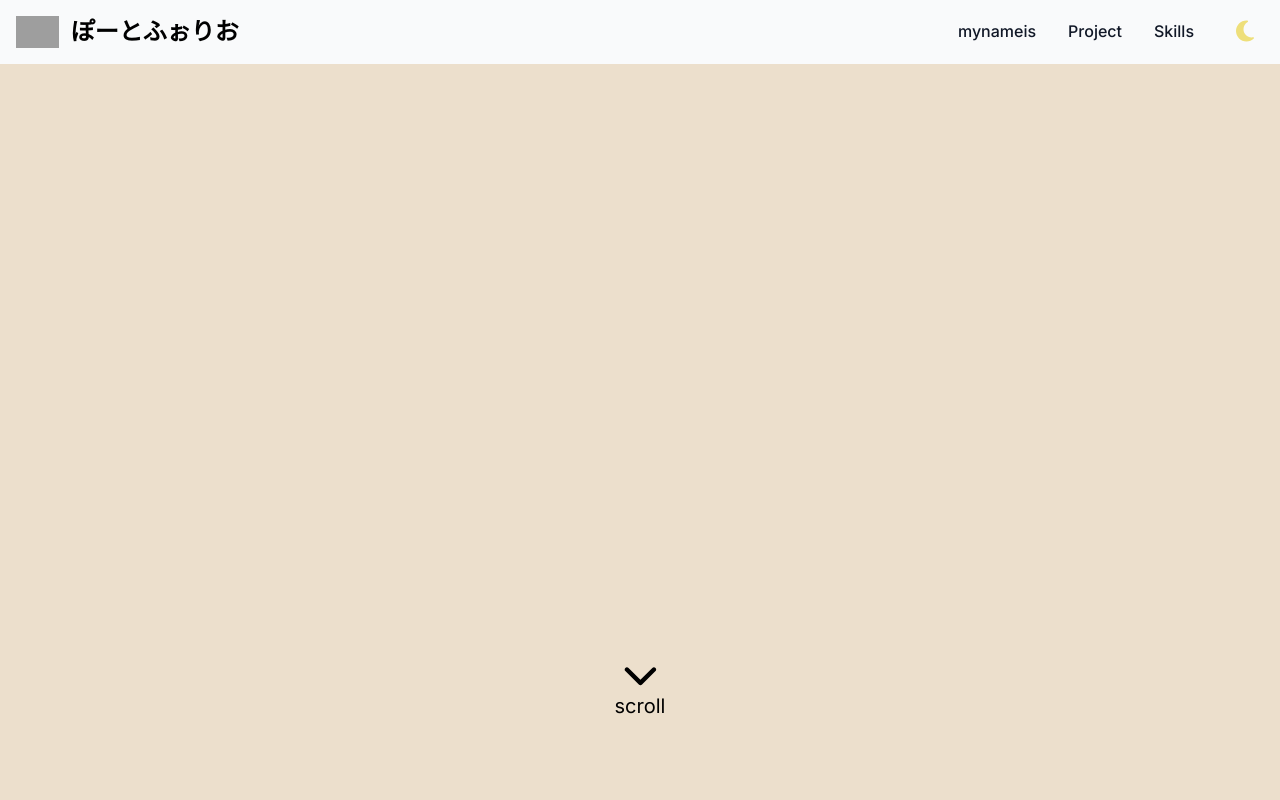
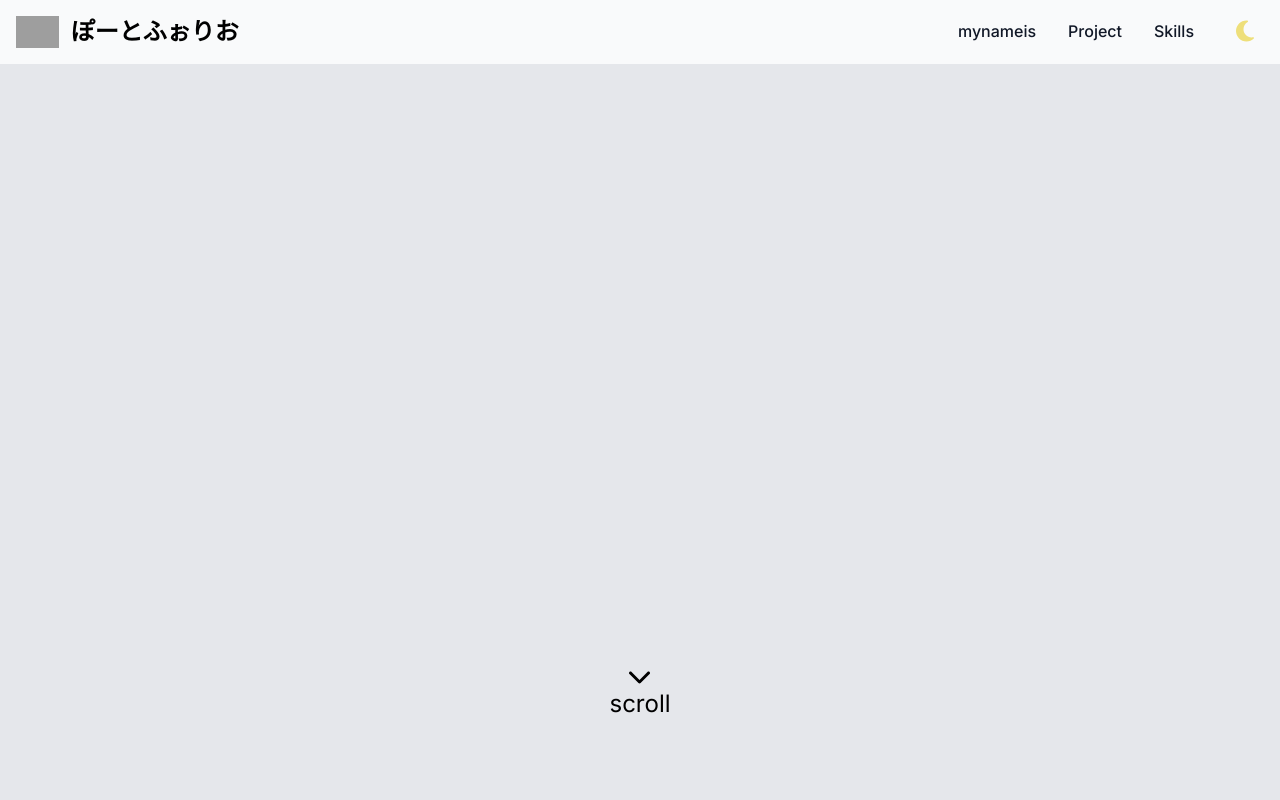
Before and after one commit to various3211workd/learn_portfolio, a Next.js app: page / in a window 1280 px wide. Shown: the top 800 px of the page. Built offline with nearby package versions, Linux system fonts and the light colour scheme; grey boxes are pictures that could not be loaded.

Commit message:
[Fix] scrool design

```diff
--- a/src/components/intro.tsx
+++ b/src/components/intro.tsx
@@ -7,10 +7,9 @@ const Intro = () => {
   return (
     <div className="flex justify-center w-full h-screen">
 
-
-      <div className="flex justify-center flex-col absolute bottom-20">
-        <FontAwesomeIcon icon={faChevronDown} className="text-4xl" />
-        <p className="text-xl flex justify-center">scroll</p>
+      <div className="flex justify-center flex-col absolute bottom-20 text-2xl ease-in duration-300 hover:text-3xl cursor-pointer">
+        <FontAwesomeIcon icon={faChevronDown} />
+        <p>scroll</p>
       </div>
 
     </div>
--- a/src/components/layout.tsx
+++ b/src/components/layout.tsx
@@ -11,7 +11,7 @@ type LayoutProps = {
 }
 
 const Layout = ({ children }: LayoutProps) => (
-    <div className="bg-[#ECDFCC] dark:bg-[#1E201E]">
+    <div className="bg-gray-200 dark:bg-gray-900">
       <section id="top"></section>
       <Header />
 
```
